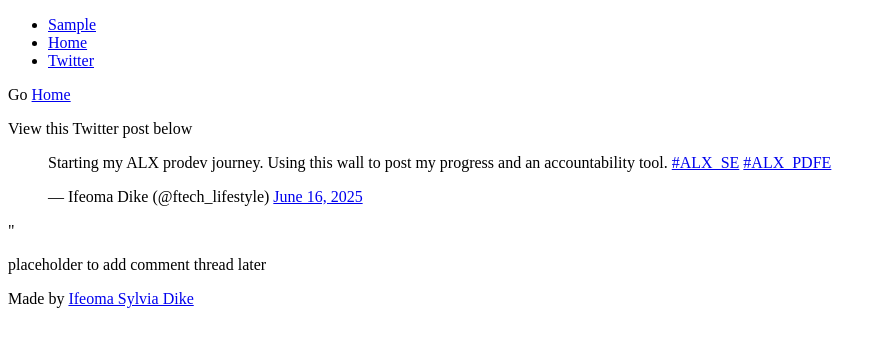
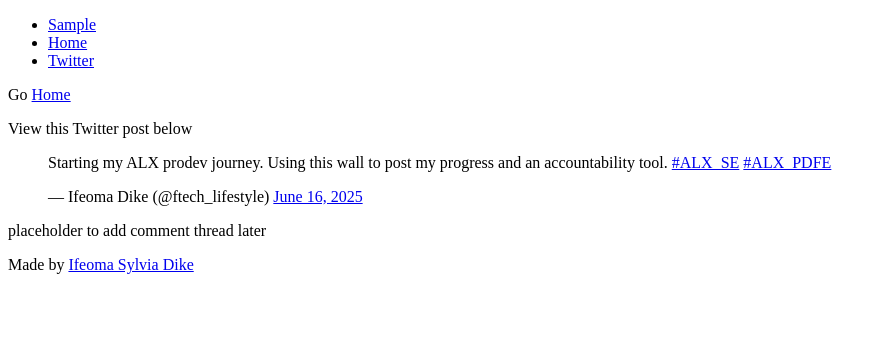
Before and after one commit to ifeomasylviadike/My_First_Portfolio, a plain HTML site: page html_basic/tweets.html in a window 1280 px wide. Shown: the whole page, without its empty margins (0-886 px from the left). Drawn offline with Linux system fonts and the light colour scheme.

Commit message:
edit structures

```diff
--- a/html_basic/tweets.html
+++ b/html_basic/tweets.html
@@ -17,8 +17,8 @@
         <article>
     <p>Go <a href="index.html">Home</a>
     <p>View this Twitter post below</p>
-    <blockquote class="twitter-tweet"><p lang="en" dir="ltr">Starting my ALX prodev journey. Using this wall to post my progress and an accountability tool. <a href="https://twitter.com/hashtag/ALX_SE?src=hash&amp;ref_src=twsrc%5Etfw">#ALX_SE</a> <a href="https://twitter.com/hashtag/ALX_PDFE?src=hash&amp;ref_src=twsrc%5Etfw">#ALX_PDFE</a></p>&mdash; Ifeoma Dike (@ftech_lifestyle) <a href="https://twitter.com/ftech_lifestyle/status/1934459823682429220?ref_src=twsrc%5Etfw">June 16, 2025</a></blockquote> <script async src="https://platform.twitter.com/widgets.js" charset="utf-8"></script>"
-    </article>
+    <blockquote class="twitter-tweet"><p lang="en" dir="ltr">Starting my ALX prodev journey. Using this wall to post my progress and an accountability tool. <a href="https://twitter.com/hashtag/ALX_SE?src=hash&amp;ref_src=twsrc%5Etfw">#ALX_SE</a> <a href="https://twitter.com/hashtag/ALX_PDFE?src=hash&amp;ref_src=twsrc%5Etfw">#ALX_PDFE</a></p>&mdash; Ifeoma Dike (@ftech_lifestyle) <a href="https://twitter.com/ftech_lifestyle/status/1934459823682429220?ref_src=twsrc%5Etfw">June 16, 2025</a></blockquote> <script async src="https://platform.twitter.com/widgets.js" charset="utf-8"></script>
+</article>
     <aside>
         <p>placeholder to add comment thread later</p>
     </aside>
```
Also changed, not shown: html_basic/index.html (+3 -3 lines).
